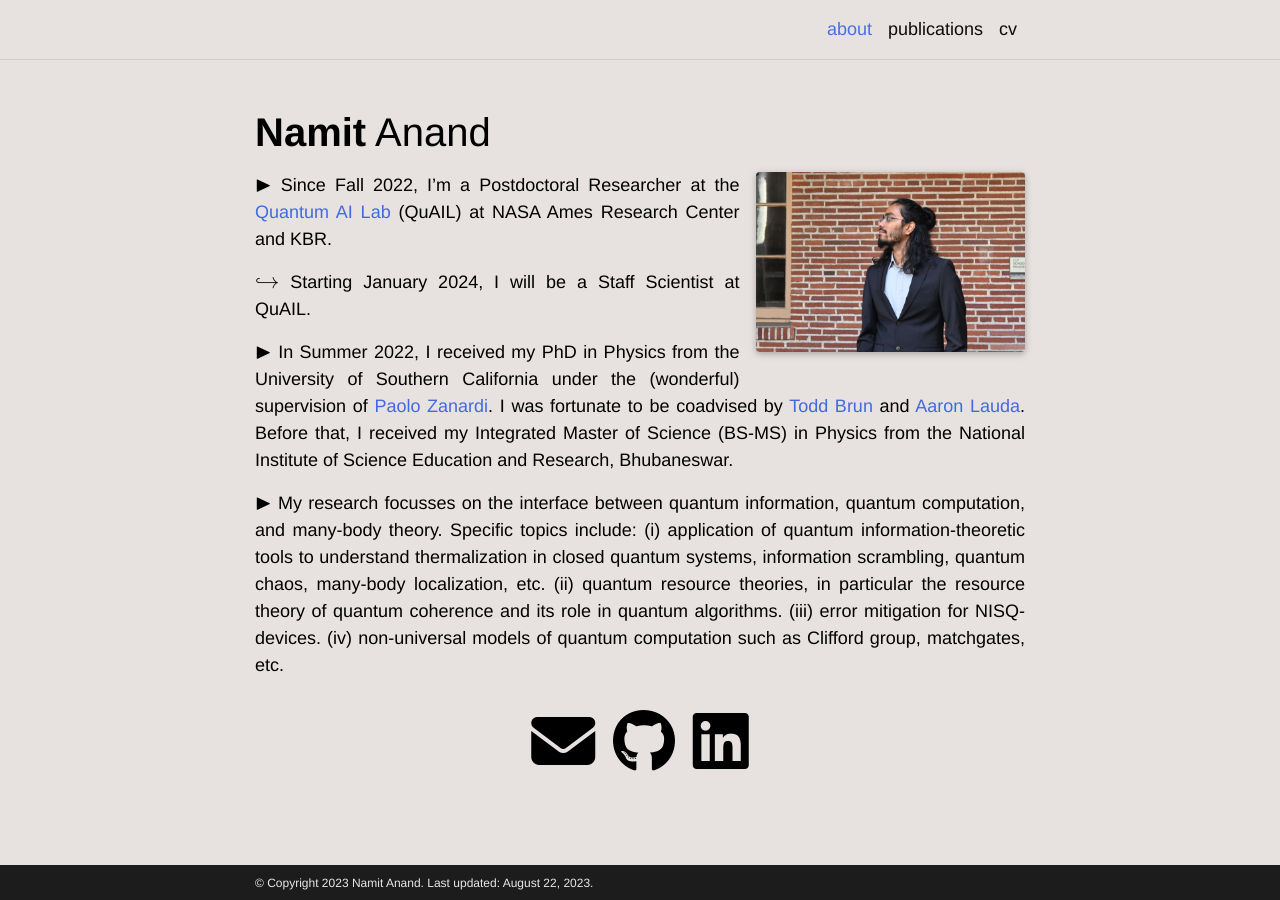
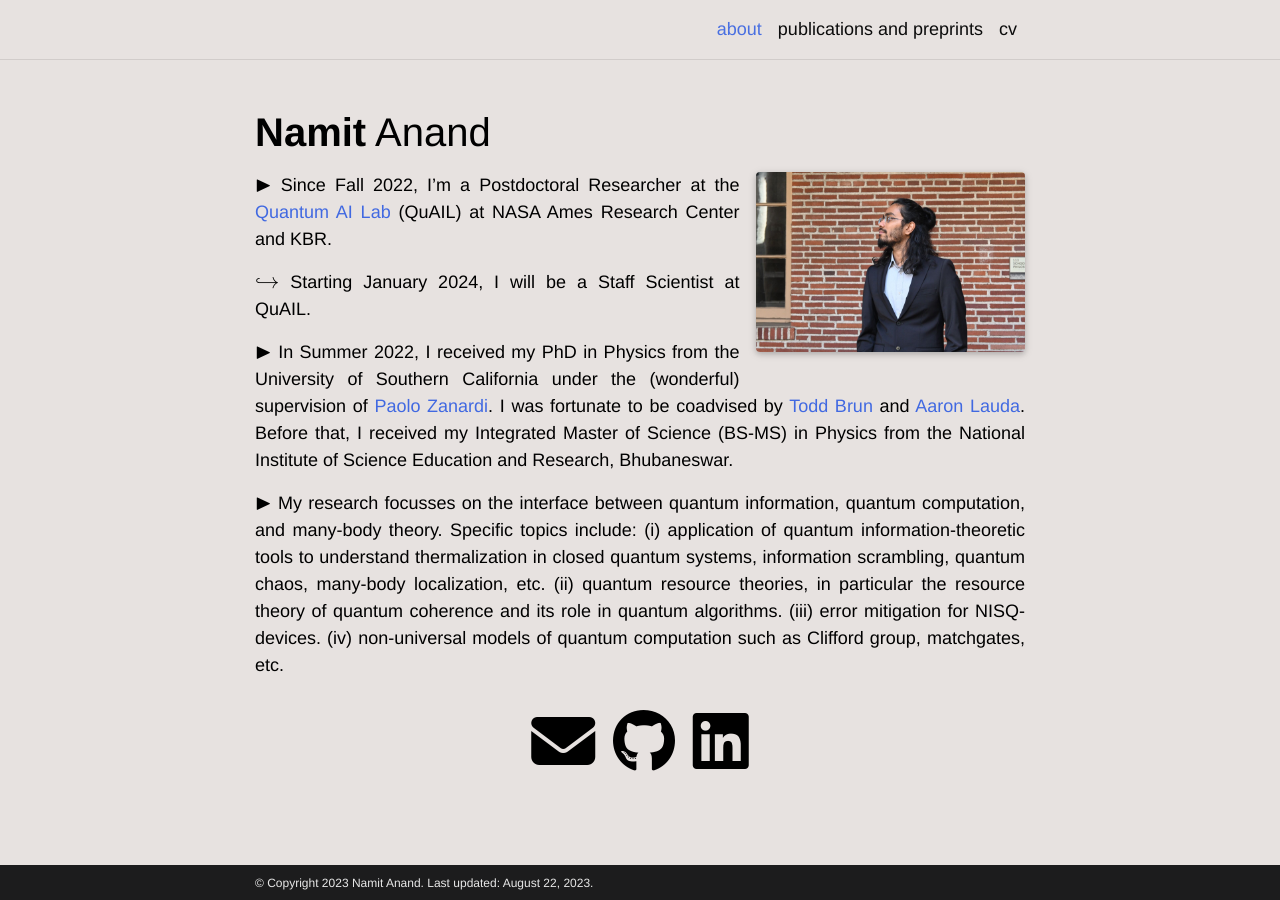
Before and after one commit to namitanand/namitanand.github.io, a Jekyll site: the page built from _pages/about.md, in a window 1280 px wide. Built offline with Jekyll 4.4.1, drawn with Linux system fonts in a browser that asks for light colours; full-size pictures stand in for the smaller copies a plugin makes; comment, search, counter and statistics services are not loaded; a style sheet for code colours, icons or effects is not loaded.

Commit message:
minor edits

```diff
--- a/_pages/publications.md
+++ b/_pages/publications.md
@@ -1,12 +1,12 @@
 ---
 layout: page
 permalink: /publications/
-title: publications
+title: publications and preprints
 description:
 nav: true
 nav_order: 1
 ---
-Here's my [arXiv webpage](https://arxiv.org/a/anand_n_1.html){:target="_blank"}.
+Here's a link to my [arXiv articles](https://arxiv.org/a/anand_n_1.html){:target="_blank"}.
 
 <!-- Here's my [![arXiv](../assets/img/arxiv-logo.png "Namit Anand's arXiv page"){ width=10% }](https://arxiv.org/a/anand_n_1.html) webpage. -->
 
```
